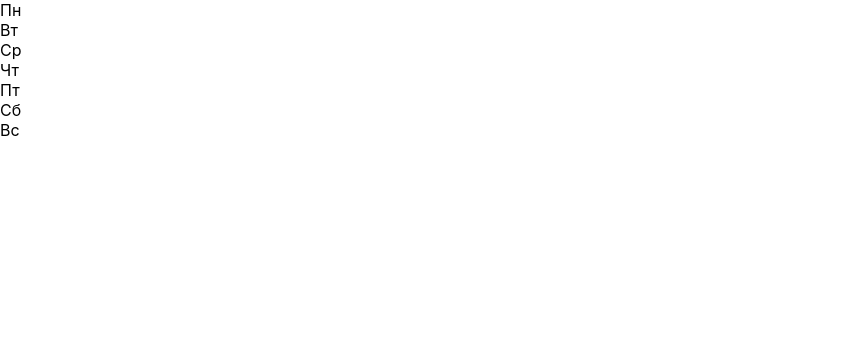
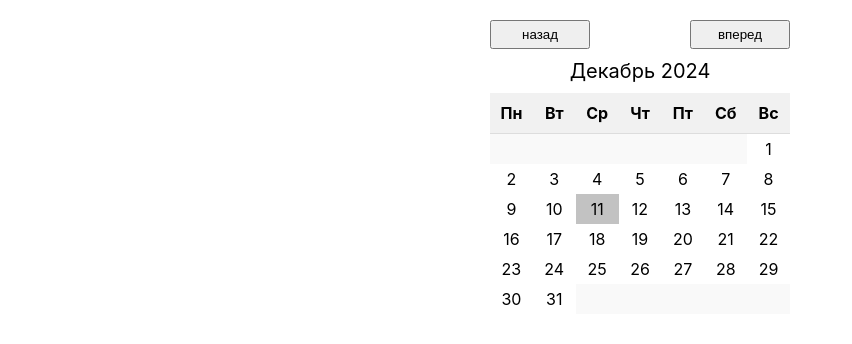
Before and after one commit to Ramil-Sagidulin/schedule, a React (Create React App) app: page / in a window 1280 px wide. Shown: the top 344 px of the page, without its empty margins (0-852 px from the left). Built offline with nearby package versions, Linux system fonts and the light colour scheme.

Commit message:
worked with the calendar

```diff
--- a/src/ calendar/calendar.css
+++ b/src/ calendar/calendar.css
@@ -1,8 +1,57 @@
-.calendar{
+.calendar {
     display: flex;
-    width: 100vw;
-    height: 100vh;
+    flex-direction: column;
+    align-items: center;
+    width: 300px;
+    margin: auto;
+
 }
-.dayOfTheWeek{
+
+.month {
+    width: 100%;
+    text-align: center;
+    padding: 10px 0;
+    font-size: 20px;
+}
+
+.weekdays, .days {
+    display: grid;
+    grid-template-columns: repeat(7, 1fr);
+    width: 100%;
+    text-align: center;
+}
+
+.dayOfTheWeek {
+    background-color: #f1f1f1;
+    padding: 10px 0;
+    border-bottom: 1px solid #ddd;
+    font-weight: bold;
+}
+
+
+.day:hover {
+    background-color: #e6e6e6;
+    cursor: pointer;
+}
+
+.empty {
+    background-color: #f9f9f9;
+}
+
+.day {
+    padding: 5px;
+    background-color: #ffffff;
+}
+.buttonBox{
     display: flex;
+    justify-content: space-between;
+    width: 100%;
 }
+.button{
+    margin-top: 20px;
+    padding: 5px;
+    width: 100px;
+}
+.currentDay{
+    background-color: #c2c2c2;
+}
--- a/src/ calendar/calendar.js
+++ b/src/ calendar/calendar.js
@@ -1,21 +1,55 @@
-function Calendar(){
+import React, { useState } from 'react';
+import '../ calendar/calendar.css';
 
-    let date=new Date();
-    let year=date.getFullYear();
-    let month= date.getMonth();
-    let day=date.getDay();
+function Calendar() {
+    let [currentDate, setCurrentDate] = useState(new Date());
+    let currentYear = currentDate.getFullYear();
+    let currentMonth = currentDate.getMonth();
+    let currentDay = currentDate.getDate();
 
-    let dayOfTheWeek=['Пн','Вт','Ср','Чт','Пт','Сб','Вс']
+    let dayOfTheWeek = ['Пн', 'Вт', 'Ср', 'Чт', 'Пт', 'Сб', 'Вс'];
+    let monthName = ['Январь', 'Февраль', 'Март', 'Апрель', 'Май', 'Июнь',
+        'Июль', 'Август', 'Сентябрь', 'Октябрь', 'Ноябрь', 'Декабрь'];
 
-    return(
+    let daysInMonth = new Date(currentYear, currentMonth + 1, 0).getDate();
+    let firstDayOfMonth = new Date(currentYear, currentMonth, 1).getDay();
+    let lastDayOfMonth = new Date(currentYear, currentMonth, daysInMonth).getDay();
+    firstDayOfMonth = firstDayOfMonth === 0 ? 6 : firstDayOfMonth - 1;
+    lastDayOfMonth = lastDayOfMonth === 0 ? 6 : lastDayOfMonth - 1;
+
+    let daysArray = [];
+    for (let i = 0; i < firstDayOfMonth; i++) {
+        daysArray.push(<div className='empty' key={`empty-start-${i}`}></div>);
+    }
+    for (let i = 1; i <= daysInMonth; i++) {
+        daysArray.push(<div className={i === currentDay ? 'day currentDay' : 'day'} key={i}>{i}</div>);
+    }
+    for (let i = lastDayOfMonth + 1; i < 7; i++) {
+        daysArray.push(<div className='empty' key={`empty-end-${i}`}></div>);
+    }
+
+    function changeMonth(month) {
+        setCurrentDate(new Date(currentYear, currentMonth + month, 1));
+    }
+
+    return (
         <div className='calendar'>
-            {dayOfTheWeek.map(function (day){
-                return(
-                    <div className='dayOfTheWeek'>{day}</div>
-                )
-            })}
-            <div></div>
+            <div className='buttonBox'>
+                <button className='button' onClick={() => changeMonth(-1)}>назад</button>
+                <button className='button' onClick={() => changeMonth(1)}>вперед</button>
+            </div>
+            <div className='month'>{monthName[currentMonth]} {currentYear}</div>
+            <div className='weekdays'>
+                {dayOfTheWeek.map((day, index) => (
+                    <div className='dayOfTheWeek' key={index}>{day}</div>
+                ))}
+            </div>
+            <div className='days'>
+                {daysArray}
+            </div>
+
         </div>
-    )
+    );
 }
-export default Calendar
+
+export default Calendar;
```
Also changed, not shown: 1 other file (tests, documents, lock files or other folders).
